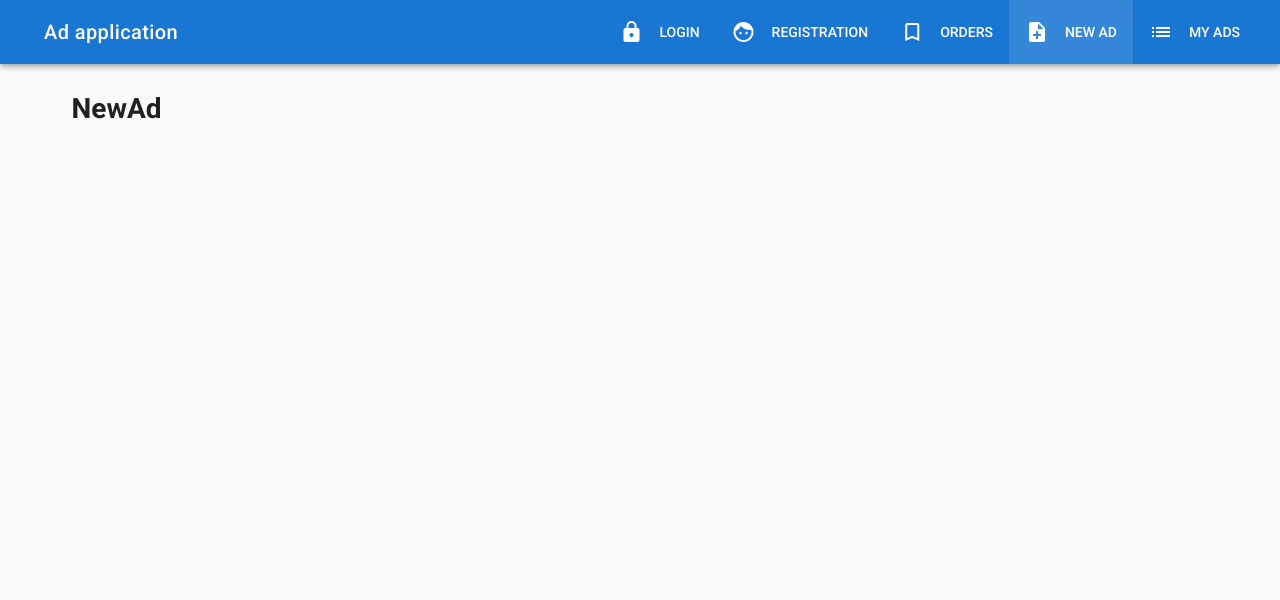
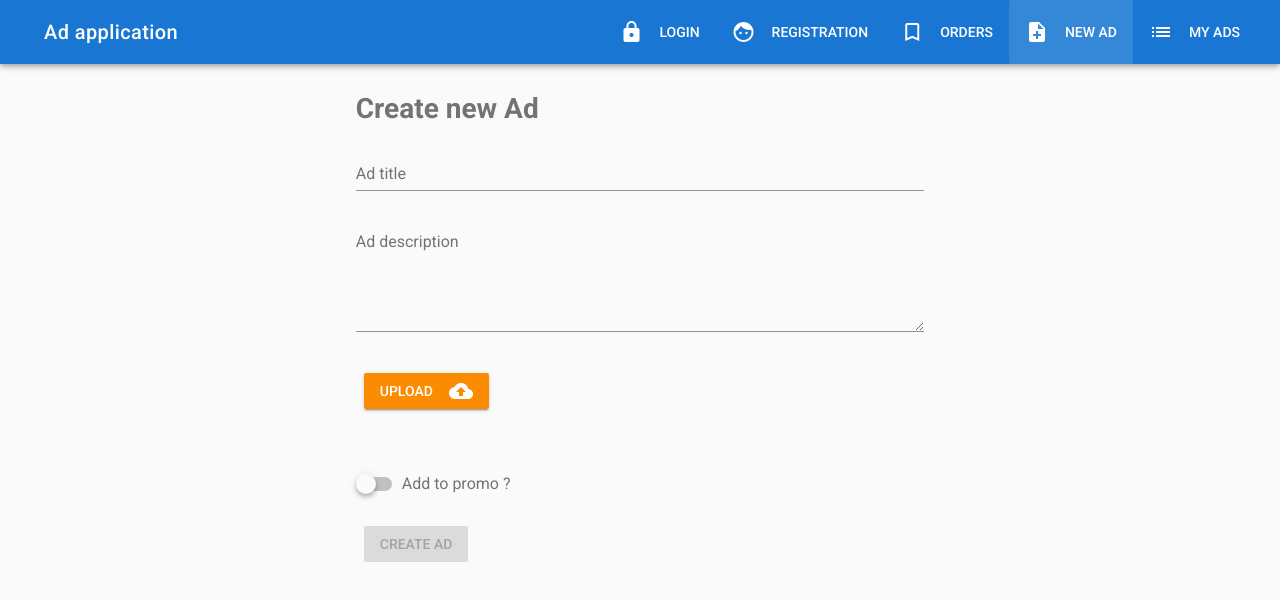
Before and after one commit to kserzhio/SPA, a Vue app: page /new in a window 1280 px wide. Shown: the top 600 px of the page. Built offline with nearby package versions, Linux system fonts and the light colour scheme.

Commit message:
add page new orders

```diff
--- a/package.json
+++ b/package.json
@@ -13,7 +13,8 @@
   "dependencies": {
     "vue": "^2.5.2",
     "vue-router": "^3.0.1",
-    "vuetify": "^1.0.0"
+    "vuetify": "^1.0.0",
+    "vuex": "^3.1.1"
   },
   "devDependencies": {
     "autoprefixer": "^7.1.2",
--- a/src/components/Ads/AdList.vue
+++ b/src/components/Ads/AdList.vue
@@ -5,7 +5,7 @@
         <h1 class="text--secondary mb-3">AdList</h1>
         <v-card
                 class="elevation-10 mb-3"
-                v-for="ad in ads"
+                v-for="ad in myAds"
                 :key="ad.id"
 
         >
@@ -38,24 +38,10 @@
 
 <script>
   export default {
-    data () {
-      return {
-        ads: [
-          {
-            title: 'First ad',
-            description: 'Description',
-            promo: false,
-            imageSrc: 'https://cdn.vuetifyjs.com/images/carousel/bird.jpg',
-            id: '123'
-          },
-          {
-            title: 'Second ad',
-            description: 'Description',
-            promo: false,
-            imageSrc: 'https://cdn.vuetifyjs.com/images/carousel/squirrel.jpg',
-            id: '12334'
-          },
-        ]
+    computed: {
+        // eslint-disable-next-line
+      myAds (state) {
+        return this.$store.getters.myAds
       }
     }
   }
--- a/src/components/Ads/NewAd.vue
+++ b/src/components/Ads/NewAd.vue
@@ -1,8 +1,63 @@
 <template>
   <v-container>
     <v-layout row>
-      <v-flex xs12>
-        <h1>NewAd</h1>
+      <v-flex xs12 sm6 offset-sm3>
+        <h1 class="text--secondary mb-3">Create new Ad</h1>
+        <v-form v-model="valid" ref="form" validation class="mb-3">
+          <v-text-field
+                  name="title"
+                  label="Ad title"
+                  type="text"
+                  reguired
+                  :rules="[v => !!v || 'Title is req']"
+                  v-model="title"
+          >
+
+          </v-text-field>
+          <v-text-field
+                  name="description"
+                  label="Ad description"
+                  type="text"
+                  multi-line
+                  v-model="description"
+                  :rules="[v => !!v || 'Description is req']"
+          >
+
+          </v-text-field>
+        </v-form>
+        <v-layout row mb-3>
+          <v-flex xs12>
+            <v-btn class="warning">
+              Upload
+              <v-icon right dark>cloud_upload</v-icon>
+            </v-btn>
+          </v-flex>
+        </v-layout>
+        <v-layout row>
+          <v-flex xs12>
+            <img src="" height="100">
+          </v-flex>
+        </v-layout>
+        <v-layout row>
+          <v-flex xs12>
+            <v-switch
+                    v-model="promo"
+                    color="primary"
+                    label="Add to promo ?"
+            ></v-switch>
+          </v-flex>
+        </v-layout>
+        <v-layout row>
+          <v-flex xs12>
+            <v-spacer></v-spacer>
+            <v-btn class="success"
+                   @click="createAd"
+                   :disabled="!valid"
+            >
+              Create ad
+            </v-btn>
+          </v-flex>
+        </v-layout>
       </v-flex>
     </v-layout>
   </v-container>
@@ -11,7 +66,24 @@
 <script>
   export default {
     data () {
-      return {}
+      return {
+        title: '',
+        description: '',
+        promo: false,
+        valid: false
+      }
+    },
+    methods: {
+      createAd () {
+        if (this.$refs.form.validate()) {
+          const ad = {
+            title: this.title,
+            description: this.description,
+            promo: this.promo
+          }
+          console.log(ad);
+        }
+      }
     }
   }
 </script>
--- a/src/components/Home.vue
+++ b/src/components/Home.vue
@@ -5,7 +5,7 @@
       <v-flex xs12>
         <v-carousel>
         <v-carousel-item
-                v-for="ad in ads"
+                v-for="ad in promoAds"
                 :key="ad.id"
                 :src="ad.imageSrc"
         >
@@ -55,31 +55,13 @@
 
 <script>
 export default {
-  data () {
-    return {
-      ads: [
-        {
-          title: 'First ad',
-          description: 'Description',
-          promo: false,
-          imageSrc: 'https://cdn.vuetifyjs.com/images/carousel/bird.jpg',
-          id: '123'
-        },
-        {
-          title: 'Second ad',
-          description: 'Description',
-          promo: false,
-          imageSrc: 'https://cdn.vuetifyjs.com/images/carousel/squirrel.jpg',
-          id: '12334'
-        },
-        {
-          title: 'Last ad',
-          description: 'Description',
-          promo: false,
-          imageSrc: 'https://cdn.vuetifyjs.com/images/carousel/planet.jpg',
-          id: '123345'
-        }
-      ]
+    // eslint-disable-next-line
+  computed : {
+    promoAds () {
+      return this.$store.getters.promoAds
+    },
+    ads () {
+      return this.$store.getters.ads
     }
   }
 }
--- a/src/main.js
+++ b/src/main.js
@@ -1,6 +1,7 @@
 import Vue from 'vue'
 import App from './App'
 import router from './router'
+import store from './store'
 import Vuetify from 'vuetify'
 import 'vuetify/dist/vuetify.min.css'
 
@@ -12,6 +13,7 @@
 new Vue({
   el: '#app',
   router,
+  store,
   components: { App },
   template: '<App/>'
 })
--- /dev/null
+++ b/src/store/ads.js
@@ -0,0 +1,50 @@
+/* eslint-disable */
+export default {
+    state: {
+        ads: [
+            {
+                title: 'First ad',
+                description: 'Description',
+                promo: false,
+                imageSrc: 'https://cdn.vuetifyjs.com/images/carousel/bird.jpg',
+                id: '123'
+            },
+            {
+                title: 'Second ad',
+                description: 'Description',
+                promo: false,
+                imageSrc: 'https://cdn.vuetifyjs.com/images/carousel/squirrel.jpg',
+                id: '12334'
+            },
+            {
+                title: 'Last ad',
+                description: 'Description',
+                promo: false,
+                imageSrc: 'https://cdn.vuetifyjs.com/images/carousel/planet.jpg',
+                id: '123345'
+            },
+            {
+                title: 'Last ad',
+                description: 'Description',
+                promo: true,
+                imageSrc: 'https://cdn.vuetifyjs.com/images/carousel/planet.jpg',
+                id: '12334545'
+            }
+        ]
+    },
+    mutations: {},
+    action: {},
+    getters: {
+        ads(state) {
+            return state.ads
+        },
+        promoAds(state) {
+            return state.ads.filter(ad => {
+                return ad.promo
+            })
+        },
+        myAds(state) {
+            return state.ads
+        }
+    }
+}
--- /dev/null
+++ b/src/store/index.js
@@ -0,0 +1,11 @@
+import Vue from 'vue'
+import Vuex from 'vuex'
+import ads from './ads'
+/* eslint-disable */
+Vue.use(Vuex)
+
+export default new Vuex.Store({
+    modules: {
+        ads
+    }
+})
```
Also changed, not shown: 1 other file (tests, documents, lock files or other folders).
